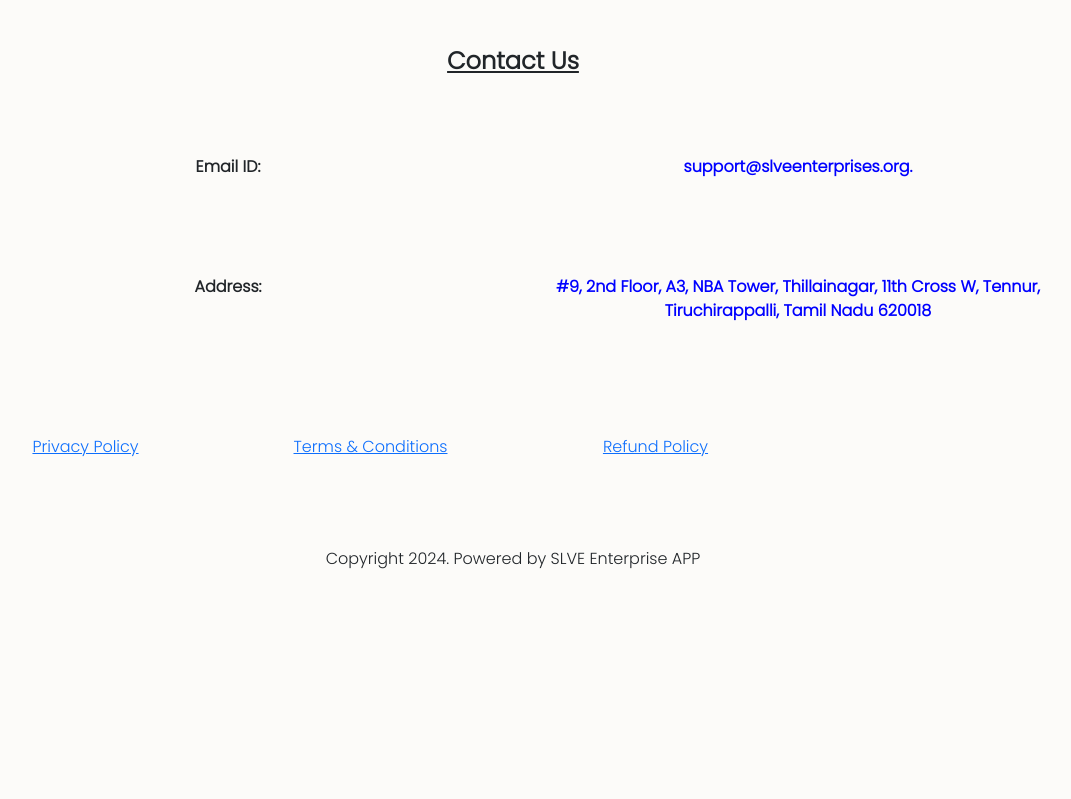
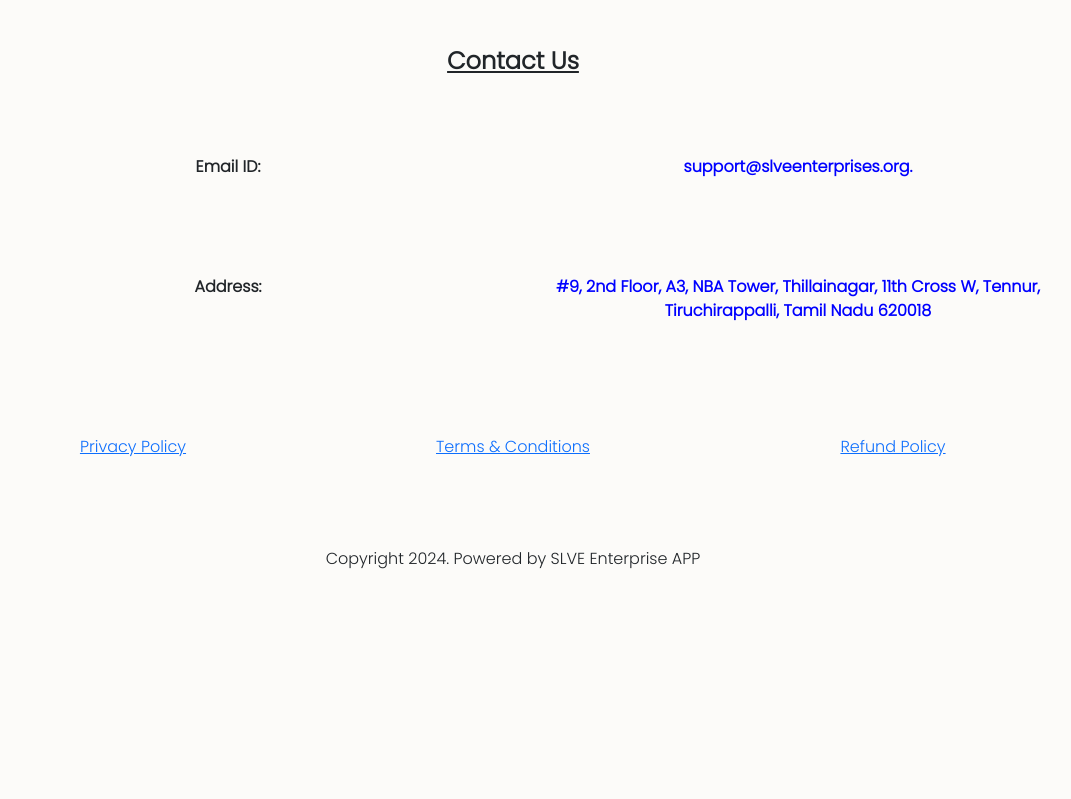
Before and after one commit to jayaprasad356/next_gen_course, a PHP site: page / in a window 1280 px wide. Shown: the part 5074-5873 px from the top of the page, without its empty margins (127-1198 px from the left). Run offline with PHP 8.4, Linux system fonts and the light colour scheme.

Commit message:
index.php

```diff
--- a/index.php
+++ b/index.php
@@ -330,14 +330,14 @@
         <br>
         <!-- Privacy, Terms & Refund Policies -->
         <div class="text-center">
-        <div class="row">
-        <div class="col-md-3">
+    <div class="row">
+        <div class="col-md-4 text">
             <p><a href="privacy_policy.html">Privacy Policy</a></p>
         </div>
-        <div class="col-md-3">
+        <div class="col-md-4 text">
             <p><a href="terms_conditions.html">Terms & Conditions</a></p>
         </div>
-        <div class="col-md-3">
+        <div class="col-md-4 text">
             <p><a href="refund_policy.html">Refund Policy</a></p>
         </div>
     </div>
@@ -351,7 +351,7 @@
             flex-wrap: wrap;
             justify-content: center;
         }
-        .col-md-3 {
+        .text {
             flex: 0 0 50%; /* Two columns per row on small screens */
             max-width: 50%;
             text-align: center;
```
